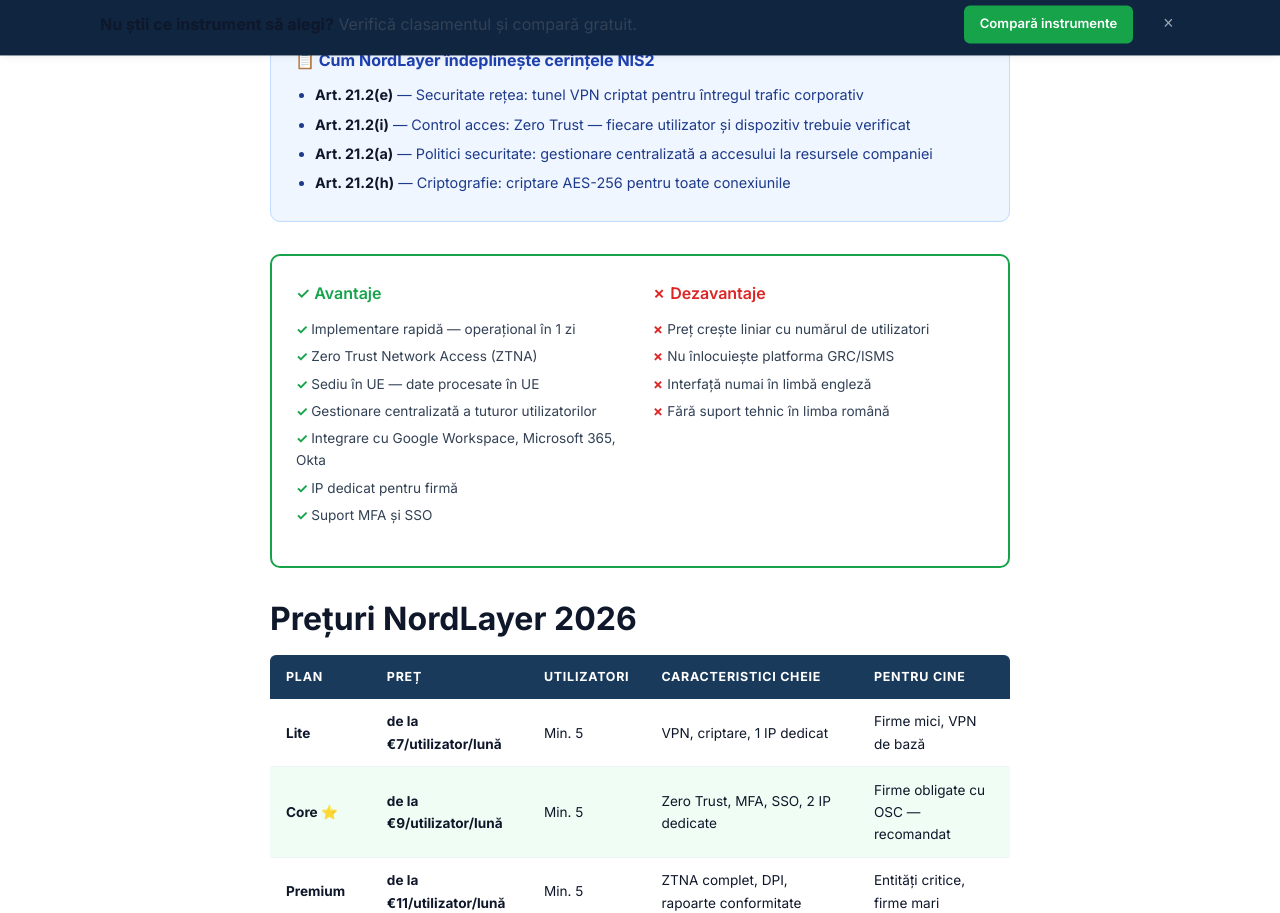
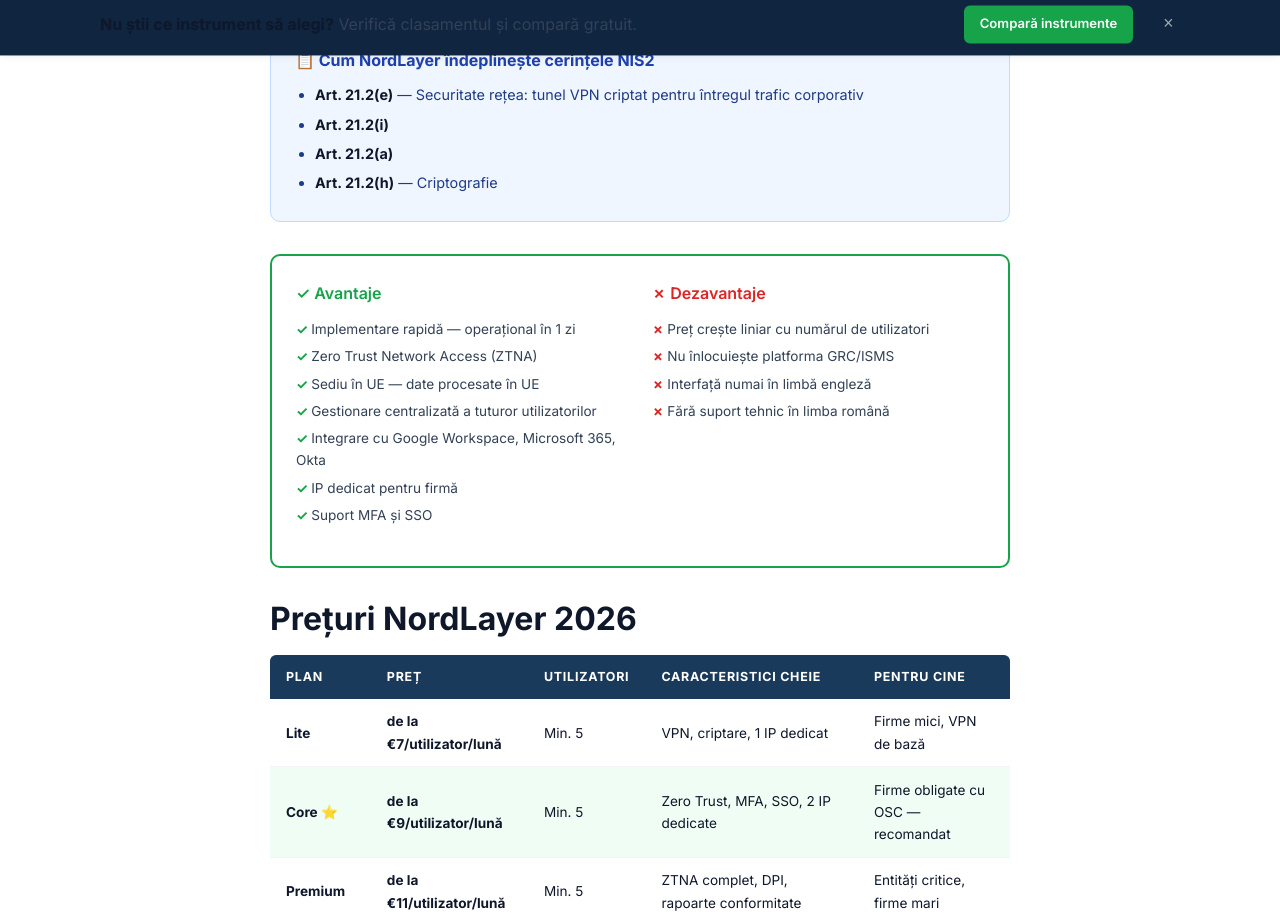
Before and after one commit to domagoj89/nis2-instrumente-ro, a plain HTML site: page instrumente/nordlayer.html in a window 1280 px wide. Shown: the part 807-1720 px from the top of the page. Drawn offline with Linux system fonts and the light colour scheme.

Commit message:
quality-loop 2026-11-25: verified-fact corrections

```diff
--- a/instrumente/nordlayer.html
+++ b/instrumente/nordlayer.html
@@ -141,9 +141,9 @@
     <h3 style="margin:0 0 .75rem;font-size:1rem;color:#1e40af;">📋 Cum NordLayer îndeplinește cerințele NIS2</h3>
     <ul style="margin:0;padding-left:1.25rem;font-size:.9rem;color:#1e3a8a;">
       <li><strong>Art. 21.2(e)</strong> — Securitate rețea: tunel VPN criptat pentru întregul trafic corporativ</li>
-      <li><strong>Art. 21.2(i)</strong> — Control acces: Zero Trust — fiecare utilizator și dispozitiv trebuie verificat</li>
-      <li><strong>Art. 21.2(a)</strong> — Politici securitate: gestionare centralizată a accesului la resursele companiei</li>
-      <li><strong>Art. 21.2(h)</strong> — Criptografie: criptare AES-256 pentru toate conexiunile</li>
+      <li><strong>Art. 21.2(i)</strong></li>
+      <li><strong>Art. 21.2(a)</strong></li>
+      <li><strong>Art. 21.2(h)</strong> — Criptografie</li>
     </ul>
   </div>
 
```
Also changed, not shown: instrumente/reglyze.html (+1 -1 lines).
